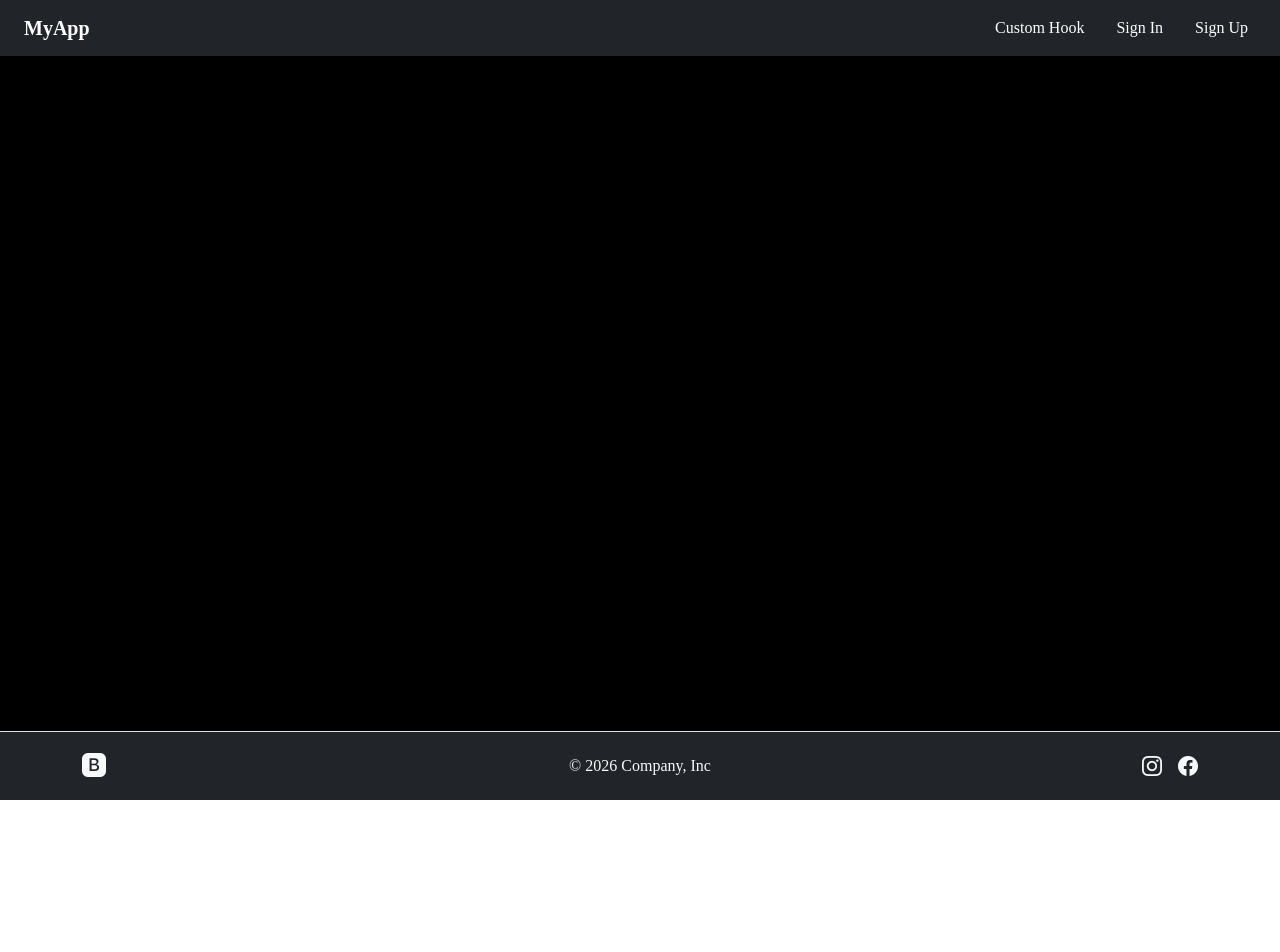
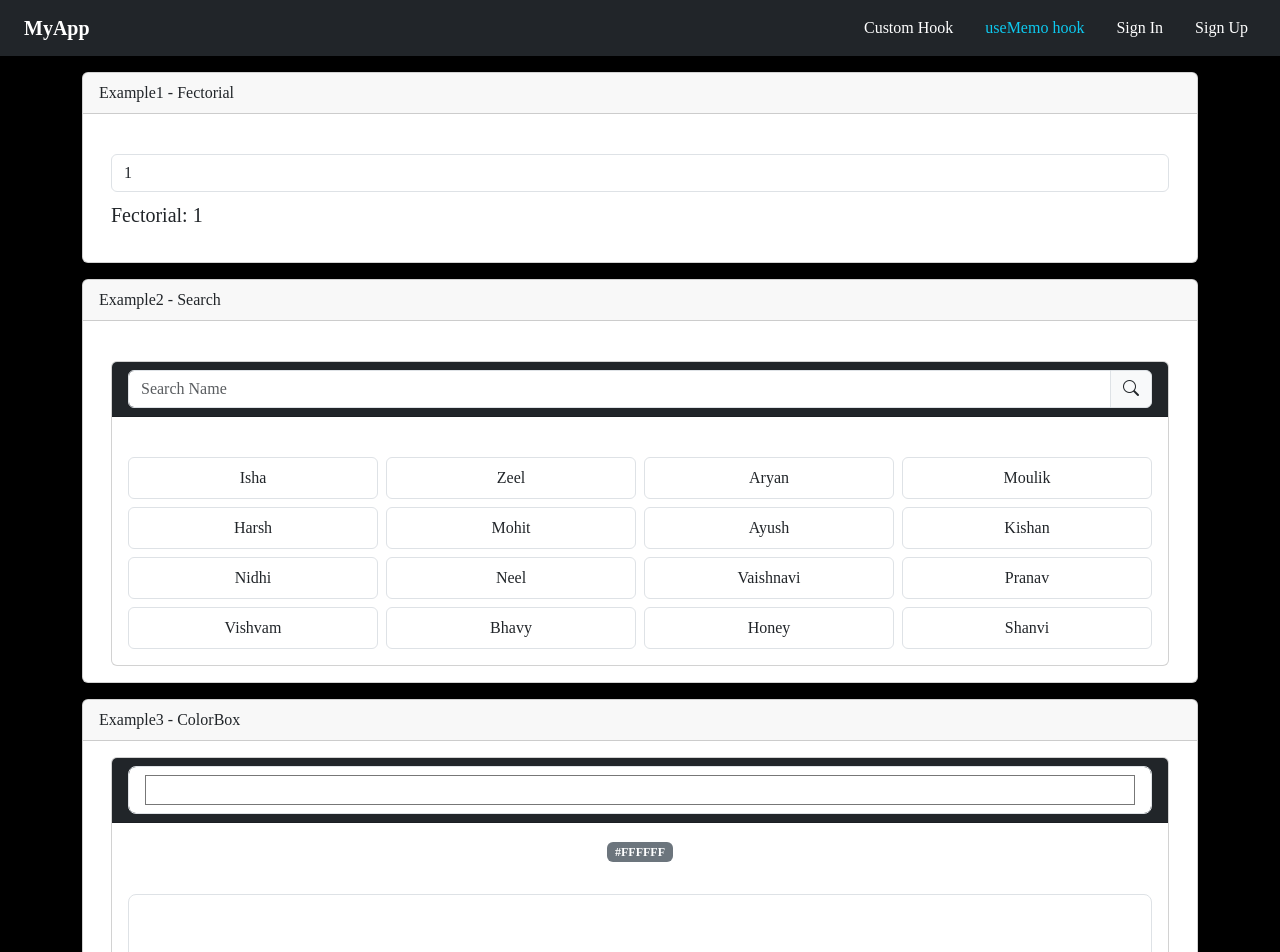
Before and after one commit to arkopash-ops/react-ts-1, a React (Vite) app: page /useMemoHook in a window 1280 px wide. Shown: the top 952 px of the page. Before the commit the page ends 800 px from the top, so only its background shows below. Built offline with nearby package versions, Linux system fonts and the light colour scheme.

Commit message:
useMemo Added

```diff
--- a/src/App.tsx
+++ b/src/App.tsx
@@ -7,6 +7,7 @@ import SignupList from "./components/SignupList";
 import SigninForm from "./components/SigninForm";
 import ProtectedRoute from "./components/ProtectedRoute";
 import MyHooks from "./Calling/MyHooks";
+import UseMemoHook from "./Calling/UseMemoHook";
 
 function App() {
 
@@ -18,6 +19,7 @@ function App() {
         <main className="flex-grow-1 p-3">
           <Routes>
             <Route path="/" element={<MyHooks />} />
+            <Route path="/useMemoHook" element={<UseMemoHook />} />
 
             <Route path="/signinform" element={<SigninForm />} />
             <Route path="/signupform" element={<SignupForm />} />
--- /dev/null
+++ b/src/Calling/UseMemoHook.tsx
@@ -0,0 +1,32 @@
+import Example1 from '../UseMemoHook/Example1';
+import Example2 from '../UseMemoHook/Example2';
+import Example3 from '../UseMemoHook/Example3';
+
+const UseMemoHook = () => {
+    return (
+        <div className="container">
+            <div className="card">
+                <div className="card-header">Example1 - Fectorial</div>
+                <div className="card-body">
+                    <Example1 />
+                </div>
+            </div>
+
+            <div className="card mt-3">
+                <div className="card-header">Example2 - Search</div>
+                <div className="card-body">
+                    <Example2 />
+                </div>
+            </div>
+
+            <div className="card mt-3">
+                <div className="card-header">Example3 - ColorBox</div>
+                <div className="card-body">
+                    <Example3 />
+                </div>
+            </div>
+        </div>
+    )
+}
+
+export default UseMemoHook
--- /dev/null
+++ b/src/UseMemoHook/Example1.tsx
@@ -0,0 +1,34 @@
+import { useMemo, useState } from "react"
+
+const Example1 = () => {
+    const [value, setValue] = useState<number>(1);
+
+    const fectorial = useMemo(() => {
+        const n = Number(value);
+
+        if (isNaN(n) || n <= 0) return "invalid";
+
+        let result = 1;
+        for (let i = 1; i <= n; i++) {
+            result *= i;
+        }
+        return result;
+    }, [value]);
+
+    return (
+        <div className="container mt-4">
+            <input
+                type="number"
+                value={value}
+                onChange={e => setValue(Number(e.target.value))}
+                placeholder="Enter A number"
+                className="form-control"
+            />
+            <p className="mt-2 fs-5">
+                Fectorial: {fectorial}
+            </p>
+        </div>
+    )
+}
+
+export default Example1
--- /dev/null
+++ b/src/UseMemoHook/Example2.tsx
@@ -0,0 +1,64 @@
+import { useMemo, useState } from "react";
+import useDebouncedValue from "../CustomHook/useDebouncedValue";
+
+const someNames: string[] = [
+    "Isha", "Zeel", "Aryan", "Moulik",
+    "Harsh", "Mohit", "Ayush", "Kishan",
+    "Nidhi", "Neel", "Vaishnavi", "Pranav",
+    "Vishvam", "Bhavy", "Honey", "Shanvi"
+];
+
+const Example2 = () => {
+    const [search, setSearch] = useState("");
+    const debouncedQuery = useDebouncedValue(search, 500);
+
+
+    const filterName = useMemo(() => {
+        if (!debouncedQuery) return someNames;
+
+        return someNames.filter(
+            n => n.toLowerCase()
+                .includes(debouncedQuery.toLowerCase())
+        );
+    }, [debouncedQuery]);
+
+    return (
+        <div className="container mt-4">
+            <div className="card">
+                <div className="card-header bg-dark">
+                    <div className="input-group">
+                        <input
+                            type="text"
+                            value={search}
+                            onChange={e => setSearch(e.target.value)}
+                            placeholder="Search Name"
+                            className="form-control"
+                        />
+                        <button className="input-group-text" disabled>
+                            <i className="bi bi-search"></i>
+                        </button>
+                    </div>
+                </div>
+
+                <div className="card-body">
+                    {filterName.length === 0 ? (
+                        <p className="mt-3 text-muted text-center">Name not found.</p>
+                    ) : (
+                        <div className="row mt-3 g-2">
+                            {filterName.map((name) => (
+                                <div key={name} className="col-6 col-md-3">
+                                    <div className="border rounded py-2 text-center">
+                                        {name}
+                                    </div>
+                                </div>
+                            ))}
+                        </div>
+                    )}
+                </div>
+
+            </div>
+        </div>
+    )
+}
+
+export default Example2
--- /dev/null
+++ b/src/UseMemoHook/Example3.tsx
@@ -0,0 +1,41 @@
+import { useMemo, useState } from "react";
+
+const Example3 = () => {
+    const [color, setColor] = useState("#ffffff");
+
+    const bgColor = useMemo(() => {
+        return color
+    }, [color]);
+
+    return (
+        <div className="container">
+            <div className="card">
+                <div className="card-header bg-dark">
+                    <input
+                        type="color"
+                        value={color}
+                        onChange={(e) => setColor(e.target.value)}
+                        className="form-control form-control-lg"
+                    />
+                </div>
+
+                <div className="card-body text-center">
+                    <span className="badge bg-secondary mb-3">
+                        {bgColor.toUpperCase()}
+                    </span>
+
+                    <div
+                        className="rounded-3 mt-3"
+                        style={{
+                            backgroundColor: bgColor,
+                            height: "120px",
+                            border: "1px solid #dee2e6"
+                        }}
+                    />
+                </div>
+            </div>
+        </div>
+    );
+};
+
+export default Example3;
--- a/src/components/Navbar.tsx
+++ b/src/components/Navbar.tsx
@@ -20,6 +20,7 @@ export const Navbar: React.FC = () => {
 
     const publicNavItems: NavItem[] = [
         { label: "Custom Hook", path: "/" },
+        { label: "useMemo hook", path: "/useMemoHook" },
         { label: "Sign In", path: "/signinform" },
         { label: "Sign Up", path: "/signupform" },
     ];
```
